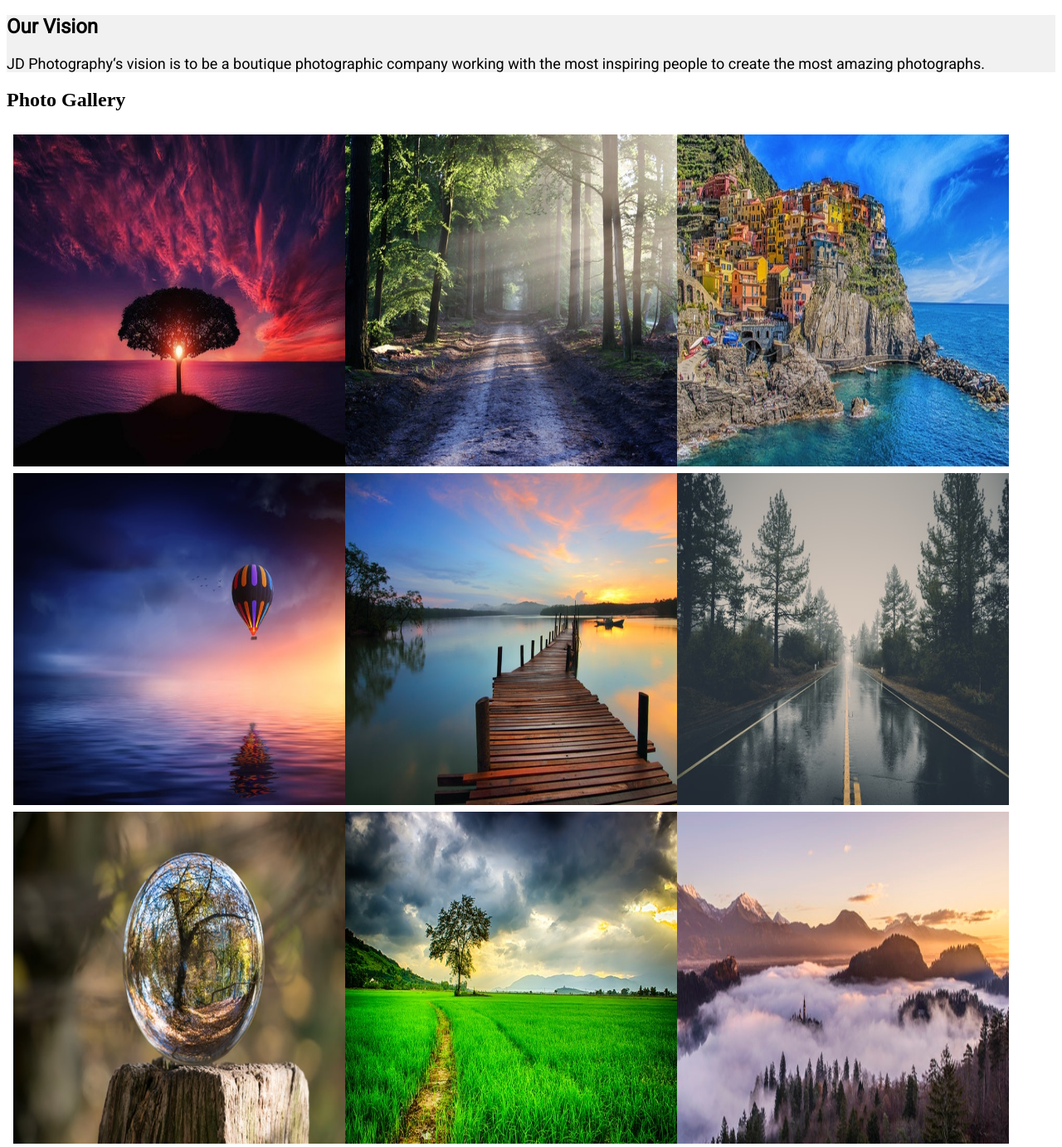
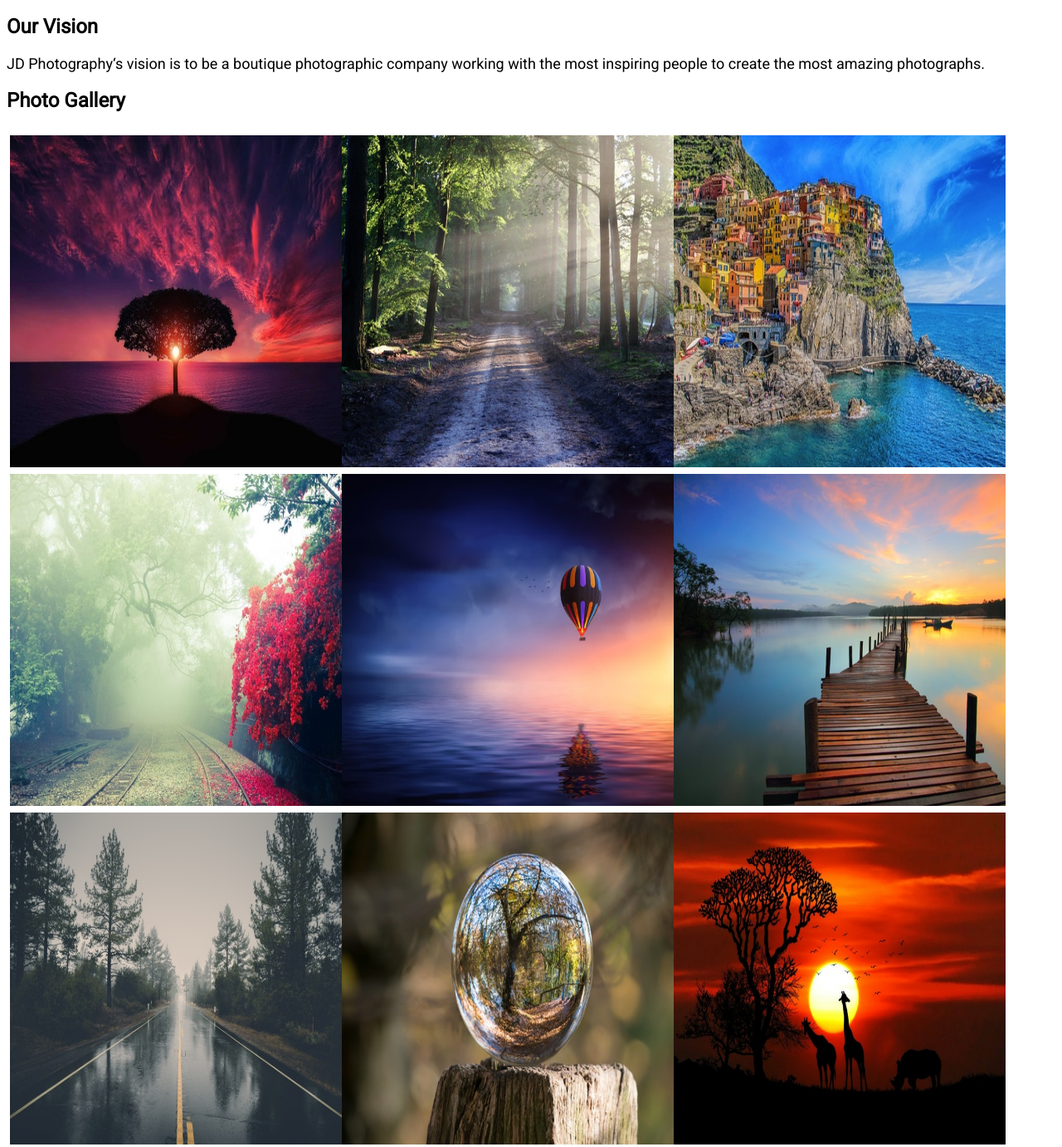
Before and after one commit to gachil01/cs425_fall18_hw02, a plain HTML site: page index.html in a window 1280 px wide. Shown: the part 390-1772 px from the top of the page at 83% size. Drawn offline with Linux system fonts and the light colour scheme; a script that the page names is missing.

Commit message:
Add more photos in photo gallery and change Photo Gallery's font size

```diff
--- a/index.css
+++ b/index.css
@@ -1,5 +1,5 @@
 .vision{
-    background-color: #f1f1f1;
+    background-color: white;
 }
 
 .vision h2{
@@ -10,10 +10,13 @@
     font-family: 'Roboto', sans-serif;
     font-size:18px;
 }
+
+.gallery h2{
+    font-family: 'Roboto', sans-serif;
+}
 .row {
     display: flex;
     flex-wrap: wrap;
-    padding: 0 4px;
   }
 
   /* Create two equal columns that sits next to each other */
--- a/index.html
+++ b/index.html
@@ -47,11 +47,14 @@
                 <img src="images\tree.jpg">
                 <img src="images\path.jpg">
                 <img src="images\blue.jpeg">
+                <img src="images\railway.jpeg">
                 <img src="images\balloon.jpeg">
                 <img src="images\sea-bridge.jpeg">
                 <img src="images\road.jpeg">
                 <img src="images\ball.jpeg">
+                <img src="images\sunset.jpeg">
                 <img src="images\grass.jpeg">
+                <img src="images\beach.jpeg">
                 <img src="images\clouds.jpg">
             </div>
         </div>
```
Also changed, not shown: images/beach.jpeg (added), images/railway.jpeg (added), images/sunset.jpeg (added).
